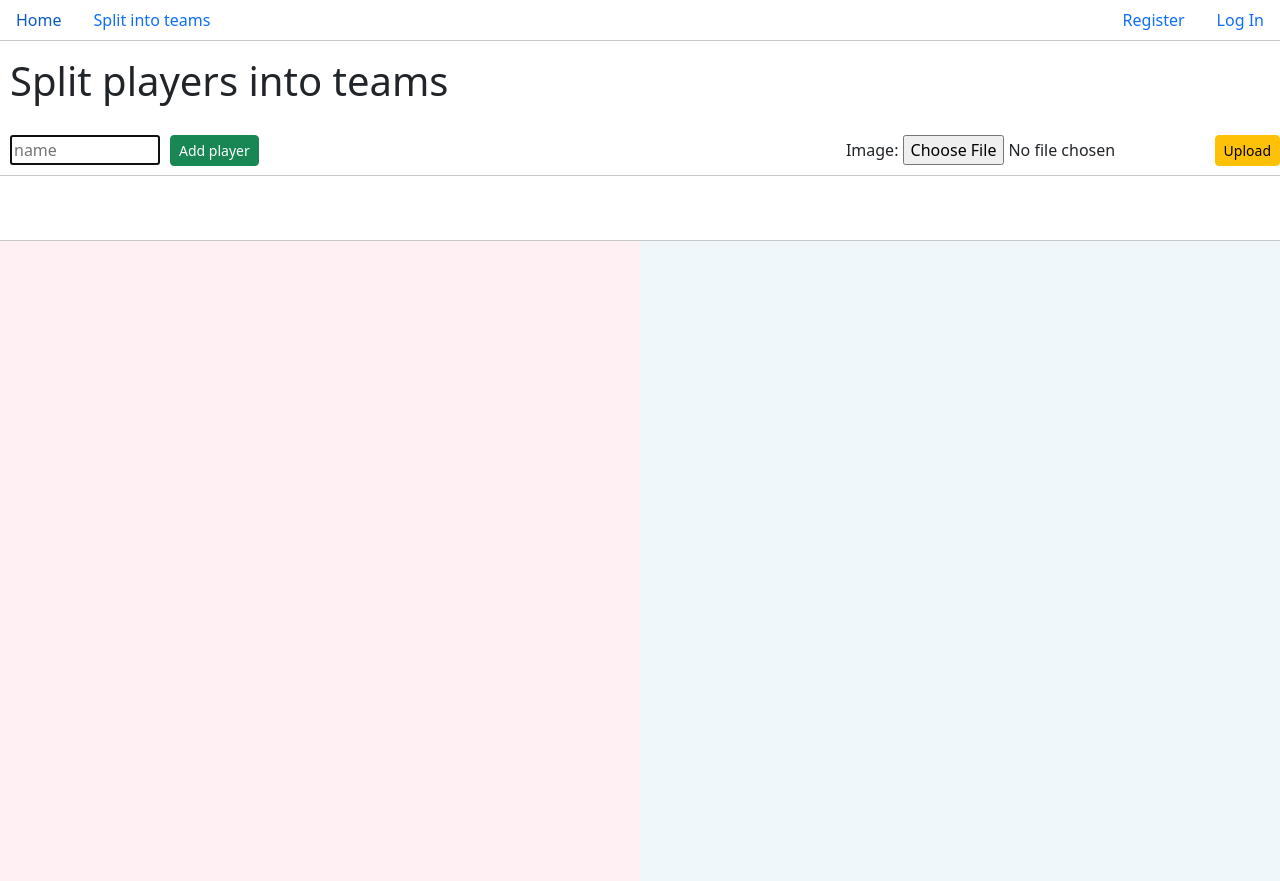
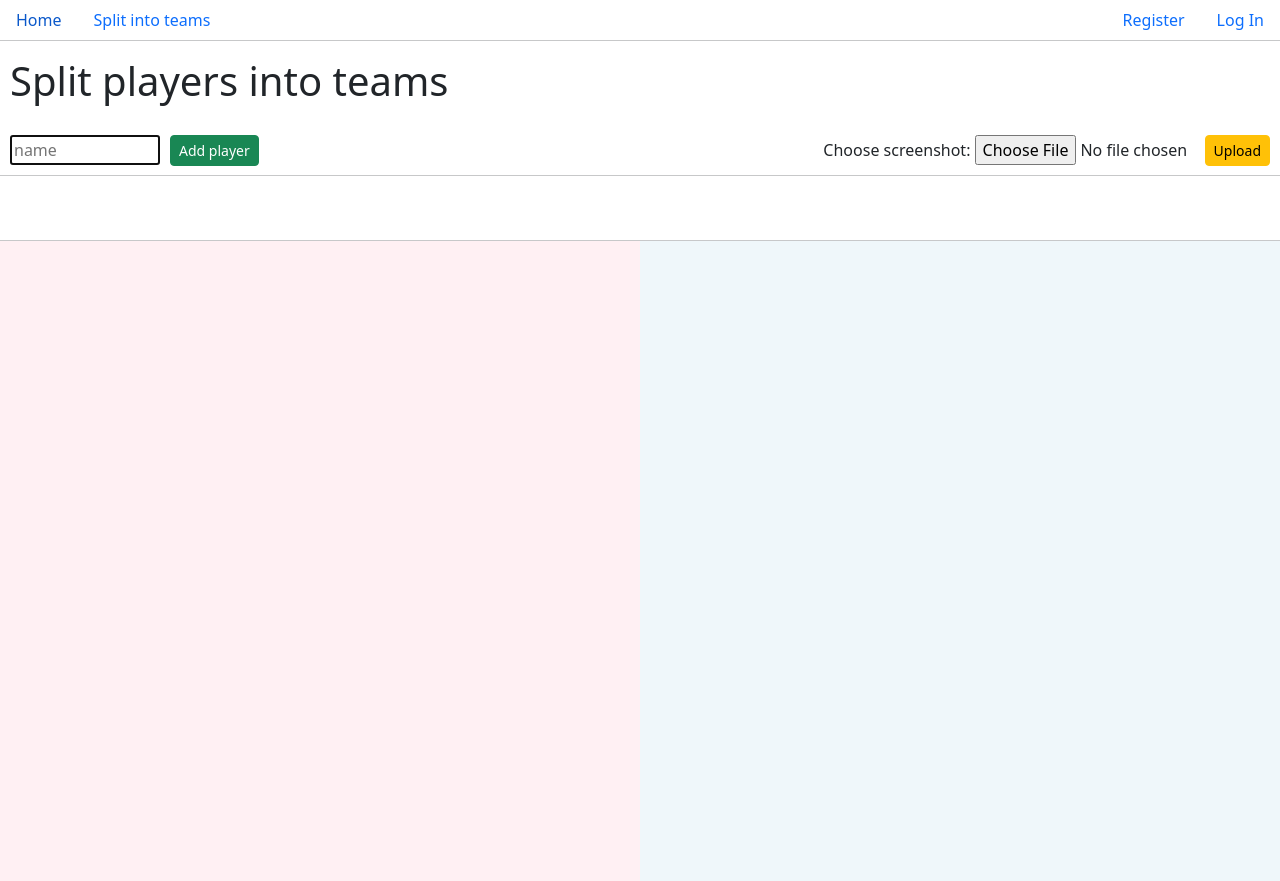
Before and after one commit to uclazyj/CS50W, a Django app: page /team_split in a window 1280 px wide. Run offline with Django 5.2, Linux system fonts and the light colour scheme; data that the repository does not hold is empty.

Commit message:
Improve some css styling.

```diff
--- a/projects/capstone/soccer/static/soccer/styles.css
+++ b/projects/capstone/soccer/static/soccer/styles.css
@@ -4,6 +4,15 @@ body {
 
 hr {
     margin: 0;
+}
+
+.login-username-container {
+    display: flex;
+    justify-content: right;
+}
+
+.login-username {
+    margin-right: 10px;
 }
 
 .navigation-bar {
@@ -39,6 +48,7 @@ h1, h4{
 .draggable {
     display: inline-block;
     margin-right: 10px;
+    margin-bottom: 10px;
     padding: 10px;
     border-radius: 20px;
     background-color: lightgreen;
@@ -50,6 +60,14 @@ h1, h4{
     justify-content: space-between;
     align-items: center;
     margin-top: 20px;
+}
+
+#id_image {
+    width: 230px;
+}
+
+#upload_button {
+    margin-right: 10px;
 }
 
 .form-container form {
@@ -76,7 +94,9 @@ h1, h4{
     display: flex;
     flex-wrap: wrap; /* Allow wrapping to the next line if needed */
     min-height: 64px; /* Ensure some space for the first few players */
-    padding: 10px;
+    padding-top: 10px;
+    padding-left: 10px;
+    padding-right: 10px;
 }
 
 .teams-container {
--- a/projects/capstone/soccer/templates/soccer/layout.html
+++ b/projects/capstone/soccer/templates/soccer/layout.html
@@ -8,9 +8,11 @@
         <link rel="stylesheet" href="{% static 'soccer/styles.css' %}">
     </head>
     <body>
-        <div>
+        <div class="login-username-container">
             {% if user.is_authenticated %}
-                Hello, <strong>{{ user.username }}</strong>.
+            <div class="login-username">
+                Hello, <strong>{{ user.username }}</strong>
+            </div>
             {% endif %}
         </div>
         <ul class="nav navigation-bar">
--- a/projects/capstone/soccer/views.py
+++ b/projects/capstone/soccer/views.py
@@ -21,6 +21,9 @@ class NameForm(forms.Form):
         }))
 
 class ImageUploadForm(forms.ModelForm):
+
+    image = forms.ImageField(label="Choose screenshot")
+
     class Meta:
         model = Image
         fields = ['image']
```
